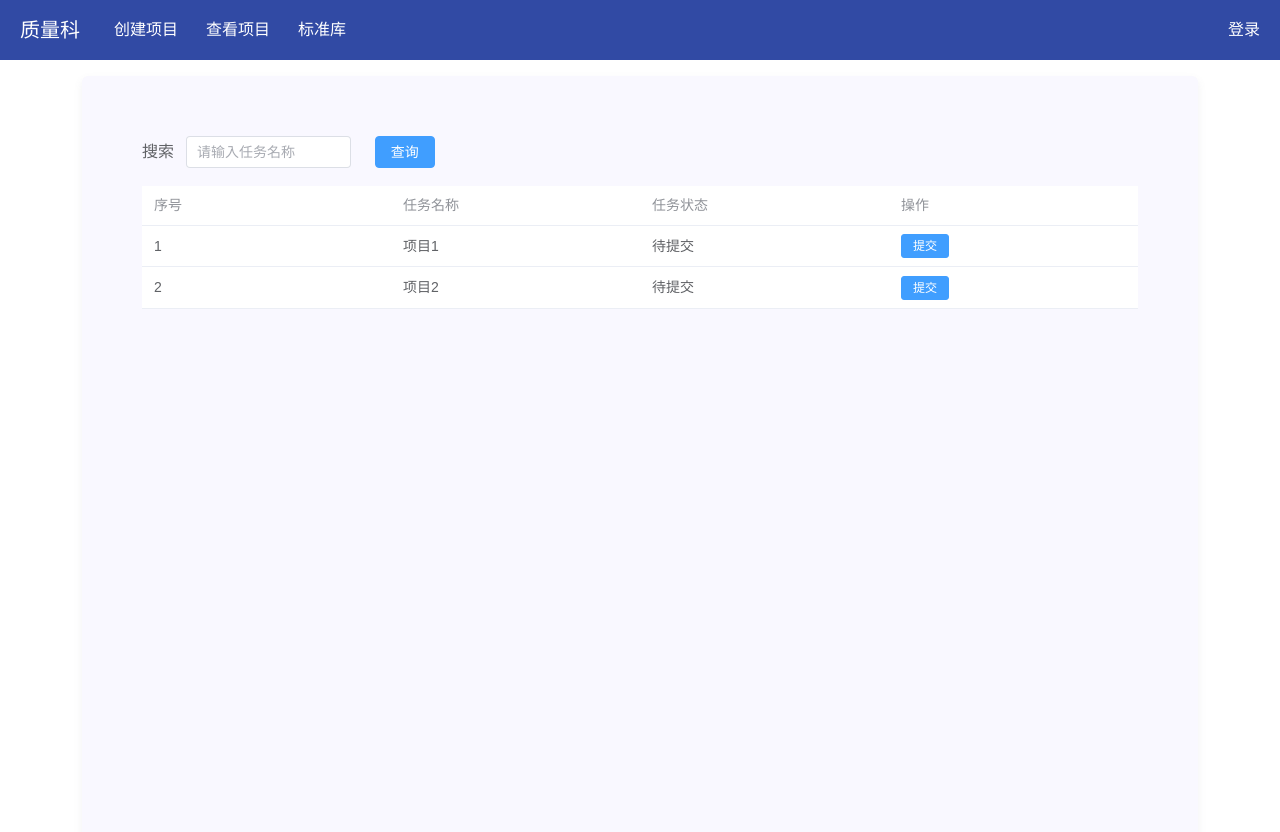
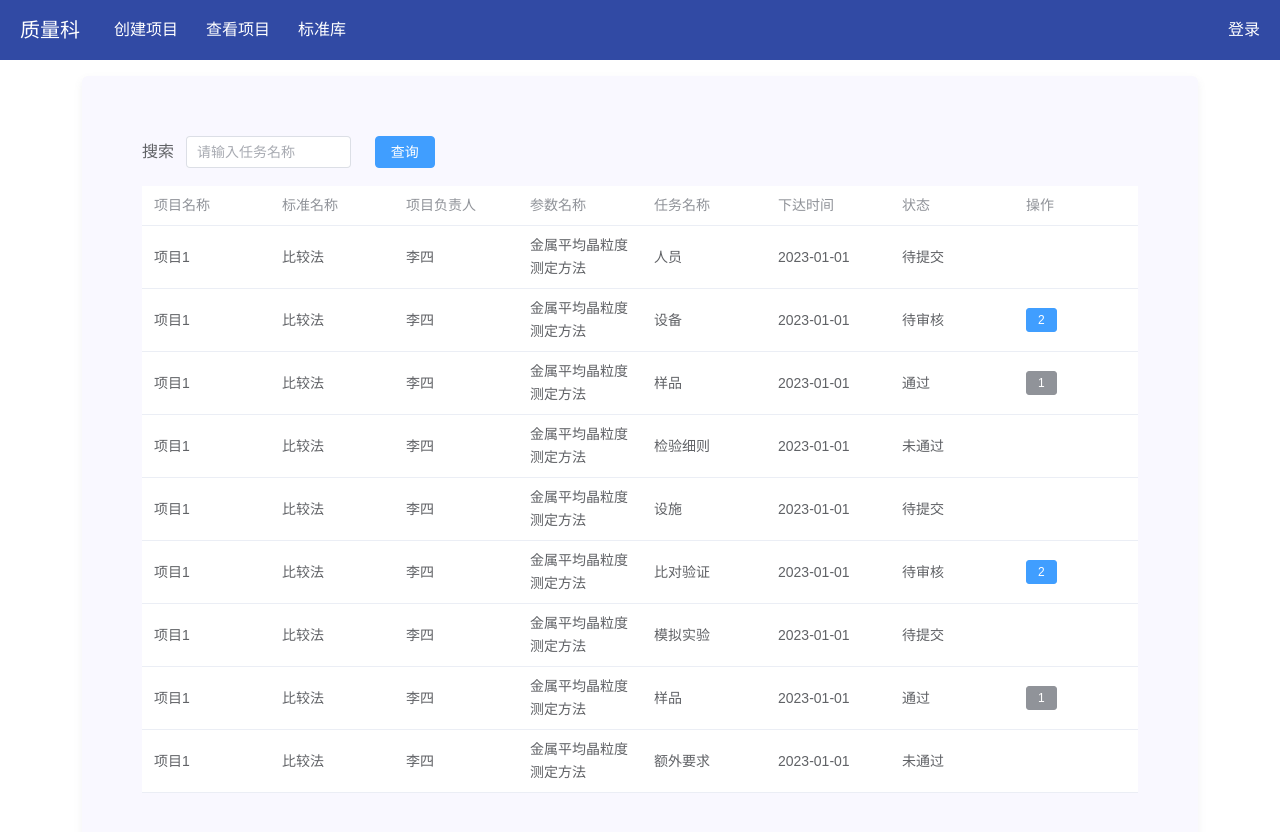
Before and after one commit to LewiZzzz/cma-fronthead, a Vue app: page /experiment/submitask in a window 1280 px wide. Shown: the top 832 px of the page. Built offline with nearby package versions, Linux system fonts and the light colour scheme; a web font is replaced by a local one.

Commit message:
修改提交任务样式

```diff
--- a/src/views/Experiment/Experiment_SubmitTask.vue
+++ b/src/views/Experiment/Experiment_SubmitTask.vue
@@ -12,13 +12,30 @@
             </el-row>
 
             <el-row>
-                <el-table :data="tableData" style="width: 100%">
-                    <el-table-column label="序号" prop="id" />
+                <el-table :data="tasks" style="width: 100%">
+                    <el-table-column label="项目名称" prop="project" />
+                    <el-table-column label="标准名称" prop="standard" />
+                    <el-table-column label="项目负责人" prop="principal" />
+                    <el-table-column label="参数名称" prop="parameter" />
                     <el-table-column label="任务名称" prop="name" />
-                    <el-table-column label="任务状态" prop="status" />
+                    <el-table-column label="下达时间" prop="time" />
+                    <el-table-column label="状态">
+                            <template #default="scope">
+                                <span>{{ scope.row.state === 0 ?'待提交': (scope.row.state === 1 ? '待审核' : (scope.row.state === 2 ? '通过' : '未通过')) }}</span>
+                            </template>
+                        </el-table-column>
                     <el-table-column label="操作">
-                        <el-button size="small" type="primary" data-bs-toggle="modal" data-bs-target="#submitTask"
-                            @click="openModal()">提交</el-button>
+                        <template #default="scope">
+                                <el-button size="small" type="primary" v-if="scope.row.state === 1" data-bs-toggle="modal"
+                                    data-bs-target="#submitTask" @click="openModal()">
+                                    2
+                                </el-button>
+
+                                <el-button size="small" type="info" v-if="scope.row.state === 2" data-bs-toggle="modal"
+                                    data-bs-target="#submitTask"
+                                    @click="openModal()">1</el-button>
+
+                            </template>
                     </el-table-column>
                 </el-table>
             </el-row>
@@ -68,20 +85,114 @@ export default {
     components: {
         ContentBase,
     },
+    setup() {
+        //任务列表
+        const tasks = [
+            {
+                id: 0,  //标识
+                name: "人员",
+                project: "项目1",
+                standard: "比较法",
+                principal: "李四",
+                parameter: "金属平均晶粒度测定方法",
+                time: "2023-01-01",
+                state: 0
+            },
+            {
+                id: 1,  //标识
+                name: "设备",
+                project: "项目1",
+                standard: "比较法",
+                principal: "李四",
+                parameter: "金属平均晶粒度测定方法",
+                time: "2023-01-01",
+                state: 1
+            },
+            {
+                id: 2,  //标识
+                name: "样品",
+                project: "项目1",
+                standard: "比较法",
+                principal: "李四",
+                parameter: "金属平均晶粒度测定方法",
+                time: "2023-01-01",
+                state: 2
+            },
+            {
+                id: 3,  //标识
+                name: "检验细则",
+                project: "项目1",
+                standard: "比较法",
+                principal: "李四",
+                parameter: "金属平均晶粒度测定方法",
+                time: "2023-01-01",
+                state: 3
+            },
+            {
+                id: 4,  //标识
+                name: "设施",
+                project: "项目1",
+                standard: "比较法",
+                principal: "李四",
+                parameter: "金属平均晶粒度测定方法",
+                time: "2023-01-01",
+                state: 0
+            },
+            {
+                id: 5,  //标识
+                name: "比对验证",
+                project: "项目1",
+                standard: "比较法",
+                principal: "李四",
+                parameter: "金属平均晶粒度测定方法",
+                time: "2023-01-01",
+                state: 1
+            },
+            {
+                id: 6,  //标识
+                name: "模拟实验",
+                project: "项目1",
+                standard: "比较法",
+                principal: "李四",
+                parameter: "金属平均晶粒度测定方法",
+                time: "2023-01-01",
+                state: 0
+            },
+            {
+                id: 7,  //标识
+                name: "样品",
+                project: "项目1",
+                standard: "比较法",
+                principal: "李四",
+                parameter: "金属平均晶粒度测定方法",
+                time: "2023-01-01",
+                state: 2
+            },
+            {
+                id: 8,  //标识
+                name: "额外要求",
+                project: "项目1",
+                standard: "比较法",
+                principal: "李四",
+                parameter: "金属平均晶粒度测定方法",
+                time: "2023-01-01",
+                state: 3
+            },
+        ]
+        return {tasks,};
+    },
+
     data() {
         return {
-            tableData: [
-                {
-                    id: '1',
-                    name: '项目1',
-                    status: '待提交',
-                },
-                {
-                    id: '2',
-                    name: '项目2',
-                    status: '待提交',
-                },
-            ]
+            selectesTasks:{
+                name: '',
+                project: '',
+                standard: '',
+                principal: '',
+                parameter: '',
+                time: '',
+                status: ''
+            }
         }
     }
 }
```
